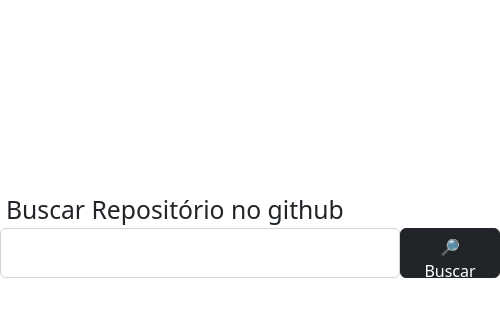
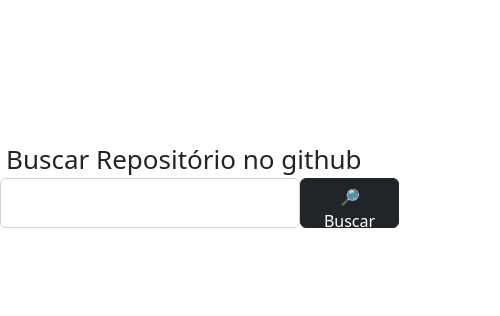
Before and after one commit to fPrompto/fernando-monteiro-desafio-react, a React (Create React App) app: page / in a window 390 px wide. Shown: the top 316 px of the page, 500 px wide, since content can reach past the window. Built offline with nearby package versions, Linux system fonts and the light colour scheme.

Commit message:
:lipstick: feat: Página Home ajustada para encaixar melhor na versão mobile

```diff
--- a/src/css/Home.css
+++ b/src/css/Home.css
@@ -1,23 +1,24 @@
 .main-home {
-  height: 100vh;
-  width: 100vw;
-  padding-top: 50%;
+  /* height: 100%;
+  width: 100%; */
 }
 
 .main-div {
   margin: auto;
-  width: 500px;
+  margin-top: 37%;
+  width: 399px;
   height: 83.8px;
 }
 
 .home-title {
   margin-left: 6px;
   margin-bottom: 3px;
+  font-size: 26px;
 }
 
 .div-search {
   display: inline-block;
-  width: 400px;
+  width: 300px;
 }
 
 .input-search {
@@ -27,6 +28,6 @@
 .btn-search {
   display: inline-block;
   height: 50px;
-  width: 100px;
+  width: 99px;
   margin-top: -3.63px;
 }
--- a/src/pages/Profile.jsx
+++ b/src/pages/Profile.jsx
@@ -25,7 +25,7 @@
       return setIsLoading(false);
     }
     console.log('data =>', data);
-    return window.location.href = '/not-found';
+    return window.location.href = '/user-not-found';
   };
 
   const getDate = (date) => {
--- a/src/routes/index.js
+++ b/src/routes/index.js
@@ -15,12 +15,6 @@
     element: Profile,
     exact: true,
   },
-  {
-    path: '/not-found',
-    name: 'Not Found',
-    element: NotFound,
-    exact: true,
-  },
 ];
 
 export default routes;
```
